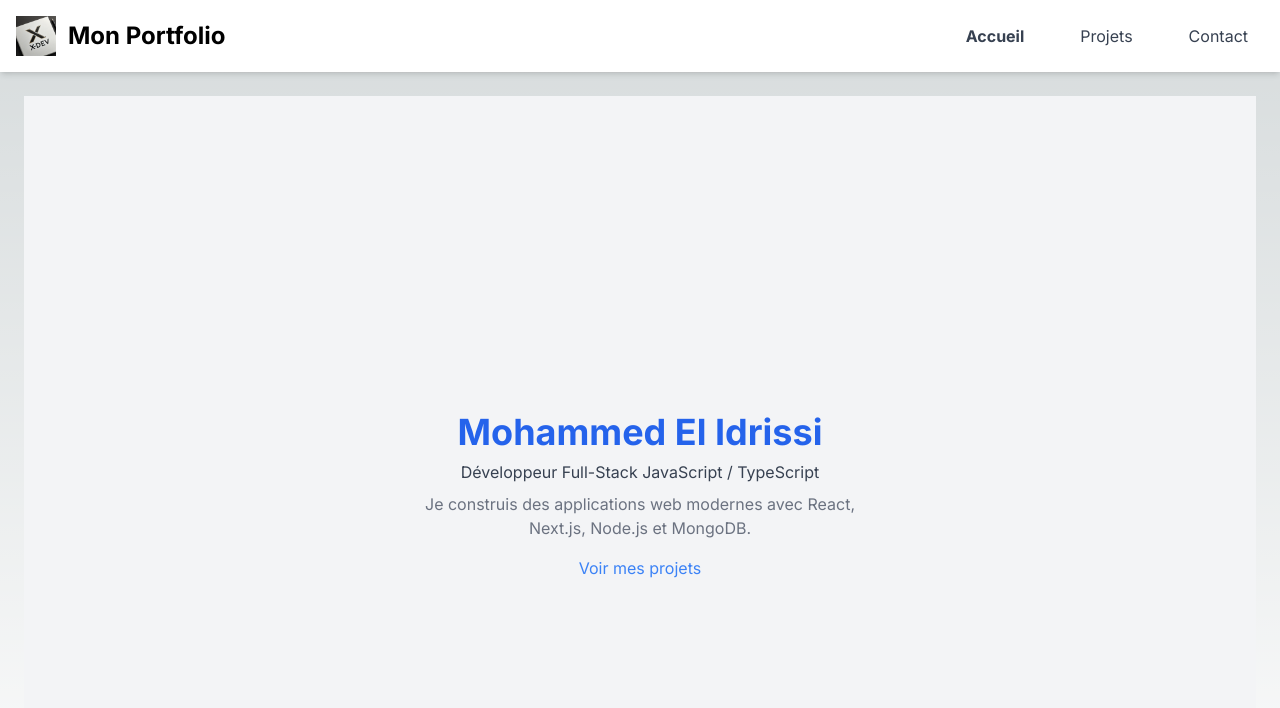
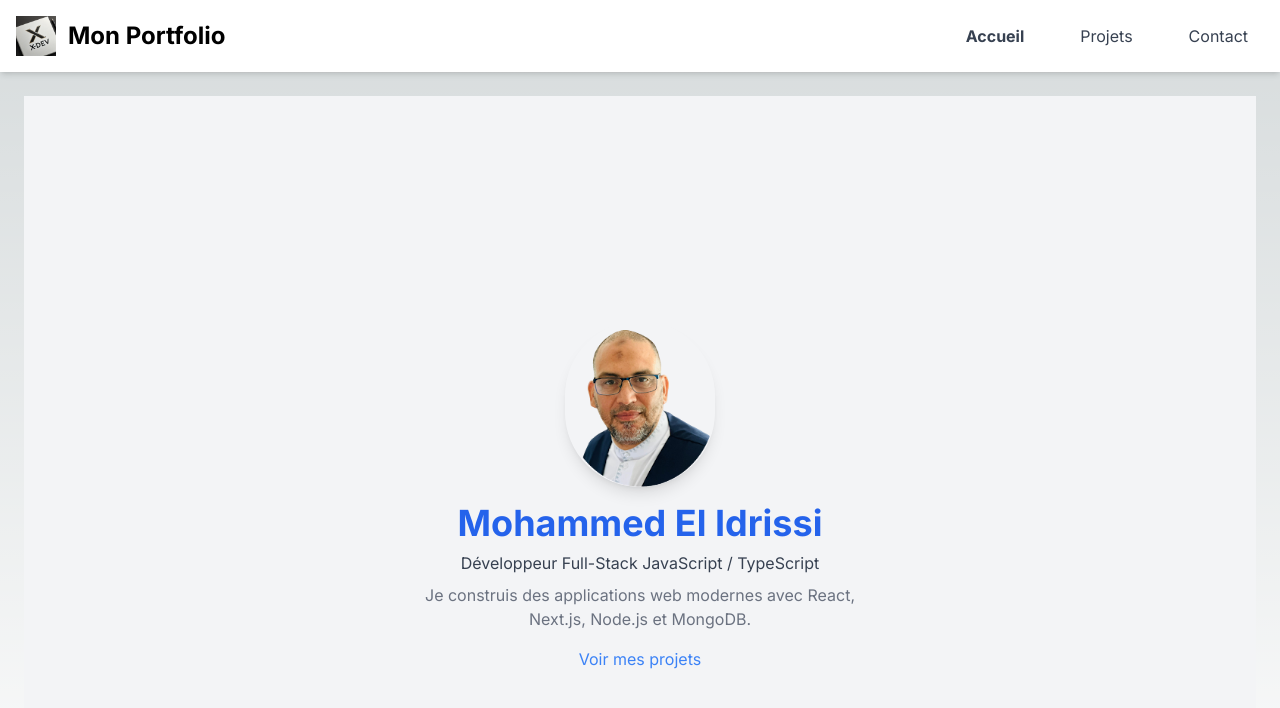
Before and after one commit to ingemedical16/stackblitz-mon-portfolio, a Next.js app: page / in a window 1280 px wide. Shown: the top 708 px of the page. Built offline with nearby package versions, Linux system fonts and the light colour scheme.

Commit message:
Add my profile Image

```diff
--- a/app/page.tsx
+++ b/app/page.tsx
@@ -2,8 +2,20 @@ import Image from 'next/image';
 
 export default function Home() {
   return (
-    <div className="min-h-screen bg-gray-100 flex flex-col items-center justify-center">
-      <h1 className="text-4xl font-bold text-blue-600">Mohammed El Idrissi</h1>
+    <div className="min-h-screen bg-gray-100 flex flex-col items-center justify-center p-6">
+      {/* Image de profil */}
+      <Image
+        src="/images/profile.png" // Remplace par le chemin de ton image
+        alt="Mohammed El Idrissi"
+        width={150}
+        height={150}
+        className="rounded-full shadow-lg"
+      />
+
+      {/* Titre et description */}
+      <h1 className="text-4xl font-bold text-blue-600 mt-4">
+        Mohammed El Idrissi
+      </h1>
       <p className="text-gray-700 mt-2">
         Développeur Full-Stack JavaScript / TypeScript
       </p>
@@ -11,7 +23,9 @@ export default function Home() {
         Je construis des applications web modernes avec React, Next.js, Node.js
         et MongoDB.
       </p>
-      <a href="/projects" className="text-blue-500 mt-4">
+
+      {/* Lien vers les projets */}
+      <a href="/projects" className="text-blue-500 mt-4 hover:underline">
         Voir mes projets
       </a>
     </div>
```
Also changed, not shown: public/images/profile.png (added).
